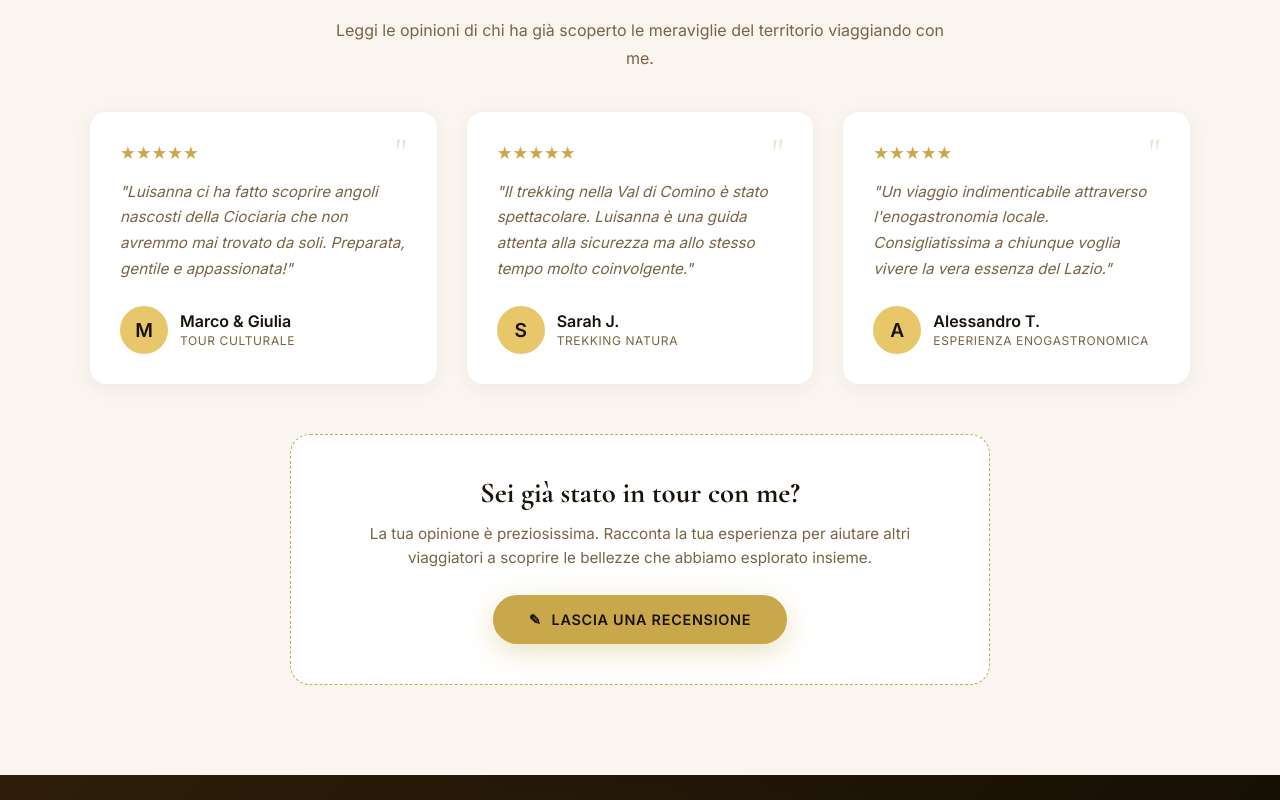
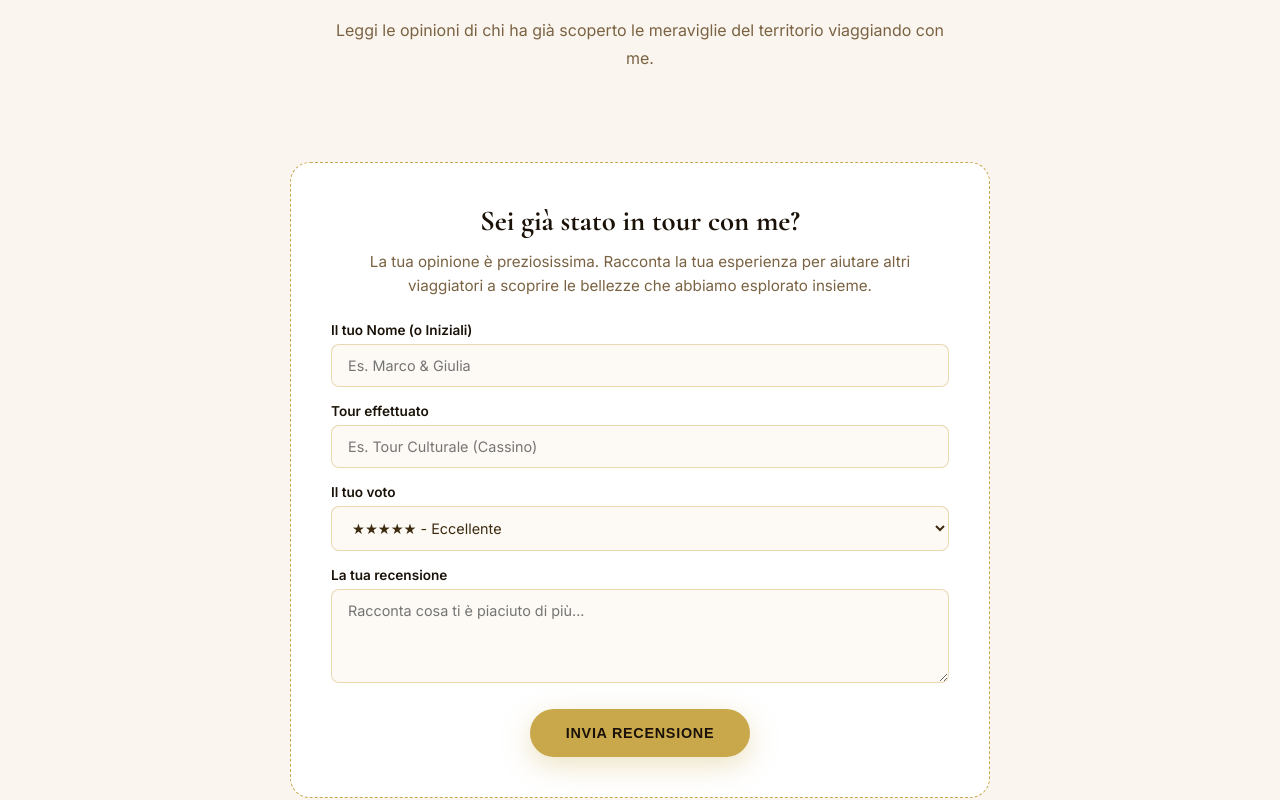
Before and after one commit to lvespa/ciociaria-tour, a plain HTML site: page index.html in a window 1280 px wide. Shown: the part 6592-7392 px from the top of the page. Drawn offline with nearby package versions, Linux system fonts and the light colour scheme.

Commit message:
Replace temporary email link with Formsubmit integrated review form

```diff
--- a/index.html
+++ b/index.html
@@ -949,6 +949,58 @@
       margin-bottom: 24px;
       line-height: 1.6;
     }
+
+    /* ─── FORM ELEMENTS ─────────────────────────────── */
+    .review-form {
+      display: flex;
+      flex-direction: column;
+      gap: 16px;
+      text-align: left;
+      margin-top: 20px;
+    }
+
+    .form-group {
+      display: flex;
+      flex-direction: column;
+      gap: 6px;
+    }
+
+    .form-group label {
+      font-size: 0.85rem;
+      font-weight: 600;
+      color: var(--dark);
+    }
+
+    .review-form input,
+    .review-form select,
+    .review-form textarea {
+      width: 100%;
+      padding: 12px 16px;
+      border: 1px solid rgba(201, 168, 76, 0.4);
+      border-radius: 8px;
+      background: #fdfaf5;
+      font-family: 'Inter', sans-serif;
+      font-size: 0.9rem;
+      color: var(--text);
+      transition: all 0.3s;
+    }
+
+    .review-form input:focus,
+    .review-form select:focus,
+    .review-form textarea:focus {
+      outline: none;
+      border-color: var(--gold);
+      box-shadow: 0 0 0 3px rgba(201, 168, 76, 0.15);
+      background: #fff;
+    }
+
+    .review-form button {
+      margin-top: 10px;
+      cursor: pointer;
+      border: none;
+      align-self: center;
+    }
+
     .partner-title {
       margin: 10px 0;
       display: block;
@@ -1545,69 +1597,11 @@
         </p>
       </div>
 
-      <div class="reviews-grid">
-        <!-- Review 1 -->
-        <div class="review-card">
-          <div class="review-quote-icon">"</div>
-          <div class="review-stars">★★★★★</div>
-          <p class="review-text">
-            <span data-lang="it">"Luisanna ci ha fatto scoprire angoli nascosti della Ciociaria che non avremmo mai trovato da soli. Preparata, gentile e appassionata!"</span>
-            <span data-lang="en">"Luisanna showed us hidden corners of Ciociaria we would have never found on our own. Knowledgeable, kind and passionate!"</span>
-          </p>
-          <div class="review-author">
-            <div class="review-author-avatar">M</div>
-            <div class="author-info">
-              <h4>Marco &amp; Giulia</h4>
-              <p>
-                <span data-lang="it">Tour Culturale</span>
-                <span data-lang="en">Cultural Tour</span>
-              </p>
-            </div>
-          </div>
-        </div>
-
-        <!-- Review 2 -->
-        <div class="review-card">
-          <div class="review-quote-icon">"</div>
-          <div class="review-stars">★★★★★</div>
-          <p class="review-text">
-            <span data-lang="it">"Il trekking nella Val di Comino è stato spettacolare. Luisanna è una guida attenta alla sicurezza ma allo stesso tempo molto coinvolgente."</span>
-            <span data-lang="en">"The trekking in Val di Comino was spectacular. Luisanna is very attentive to safety while being highly engaging."</span>
-          </p>
-          <div class="review-author">
-            <div class="review-author-avatar">S</div>
-            <div class="author-info">
-              <h4>Sarah J.</h4>
-              <p>
-                <span data-lang="it">Trekking Natura</span>
-                <span data-lang="en">Nature Trekking</span>
-              </p>
-            </div>
-          </div>
-        </div>
-
-        <!-- Review 3 -->
-        <div class="review-card">
-          <div class="review-quote-icon">"</div>
-          <div class="review-stars">★★★★★</div>
-          <p class="review-text">
-            <span data-lang="it">"Un viaggio indimenticabile attraverso l'enogastronomia locale. Consigliatissima a chiunque voglia vivere la vera essenza del Lazio."</span>
-            <span data-lang="en">"An unforgettable journey through the local food and wine. Highly recommended to anyone wanting to experience the true essence of Lazio."</span>
-          </p>
-          <div class="review-author">
-            <div class="review-author-avatar">A</div>
-            <div class="author-info">
-              <h4>Alessandro T.</h4>
-              <p>
-                <span data-lang="it">Esperienza Enogastronomica</span>
-                <span data-lang="en">Food &amp; Wine Experience</span>
-              </p>
-            </div>
-          </div>
-        </div>
+      <div class="reviews-grid" id="reviews-container">
+        <!-- Qui verranno mostrate le vere recensioni una volta ricevute -->
       </div>
 
-      <div class="leave-review-box">
+      <div class="leave-review-box" id="form-recensione">
         <h3>
           <span data-lang="it">Sei già stato in tour con me?</span>
           <span data-lang="en">Have you already toured with me?</span>
@@ -1616,9 +1610,60 @@
           <span data-lang="it">La tua opinione è preziosissima. Racconta la tua esperienza per aiutare altri viaggiatori a scoprire le bellezze che abbiamo esplorato insieme.</span>
           <span data-lang="en">Your feedback is precious. Share your experience to help other travelers discover the beauties we explored together.</span>
         </p>
-        <a href="mailto:luisanna.v@gmail.com?subject=La%20mia%20recensione%20del%20tour&body=Ciao%20Luisanna,%20cco%20la%20mia%20recensione%20del%20tuo%20tour:%0A%0A" class="btn-primary" style="margin: 0 auto; display: inline-flex;">
-          ✎ <span data-lang="it">Lascia una Recensione</span><span data-lang="en">Leave a Review</span>
-        </a>
+
+        <!-- Formsubmit Form -->
+        <!-- Replace luisanna.v@gmail.com with your actual email if needed -->
+        <form action="https://formsubmit.co/luisanna.v@gmail.com" method="POST" class="review-form">
+          <!-- Prevent spam/captcha loops if possible -->
+          <input type="hidden" name="_captcha" value="false">
+          <!-- Thank you page configuration (stay on same page) -->
+          <input type="hidden" name="_next" value="https://lvespa.github.io/ciociaria-tour/#recensioni">
+          <!-- Email Subject -->
+          <input type="hidden" name="_subject" value="Nuova recensione dal sito web!">
+
+          <div class="form-group">
+            <label for="name">
+              <span data-lang="it">Il tuo Nome (o Iniziali)</span>
+              <span data-lang="en">Your Name (or Initials)</span>
+            </label>
+            <input type="text" id="name" name="Nome" required placeholder="Es. Marco & Giulia">
+          </div>
+
+          <div class="form-group">
+            <label for="tour_type">
+              <span data-lang="it">Tour effettuato</span>
+              <span data-lang="en">Tour taken</span>
+            </label>
+            <input type="text" id="tour_type" name="Tour" required placeholder="Es. Tour Culturale (Cassino)">
+          </div>
+
+          <div class="form-group">
+            <label for="rating">
+              <span data-lang="it">Il tuo voto</span>
+              <span data-lang="en">Your rating</span>
+            </label>
+            <select id="rating" name="Voto" required>
+              <option value="5">★★★★★ - Eccellente</option>
+              <option value="4">★★★★ - Molto Buono</option>
+              <option value="3">★★★ - Buono</option>
+              <option value="2">★★ - Sufficiente</option>
+              <option value="1">★ - Da migliorare</option>
+            </select>
+          </div>
+
+          <div class="form-group">
+            <label for="message">
+              <span data-lang="it">La tua recensione</span>
+              <span data-lang="en">Your review</span>
+            </label>
+            <textarea id="message" name="Recensione" rows="4" required placeholder="Racconta cosa ti è piaciuto di più..."></textarea>
+          </div>
+
+          <button type="submit" class="btn-primary">
+            <span data-lang="it">Invia Recensione</span>
+            <span data-lang="en">Submit Review</span>
+          </button>
+        </form>
       </div>
 
     </div>
```
